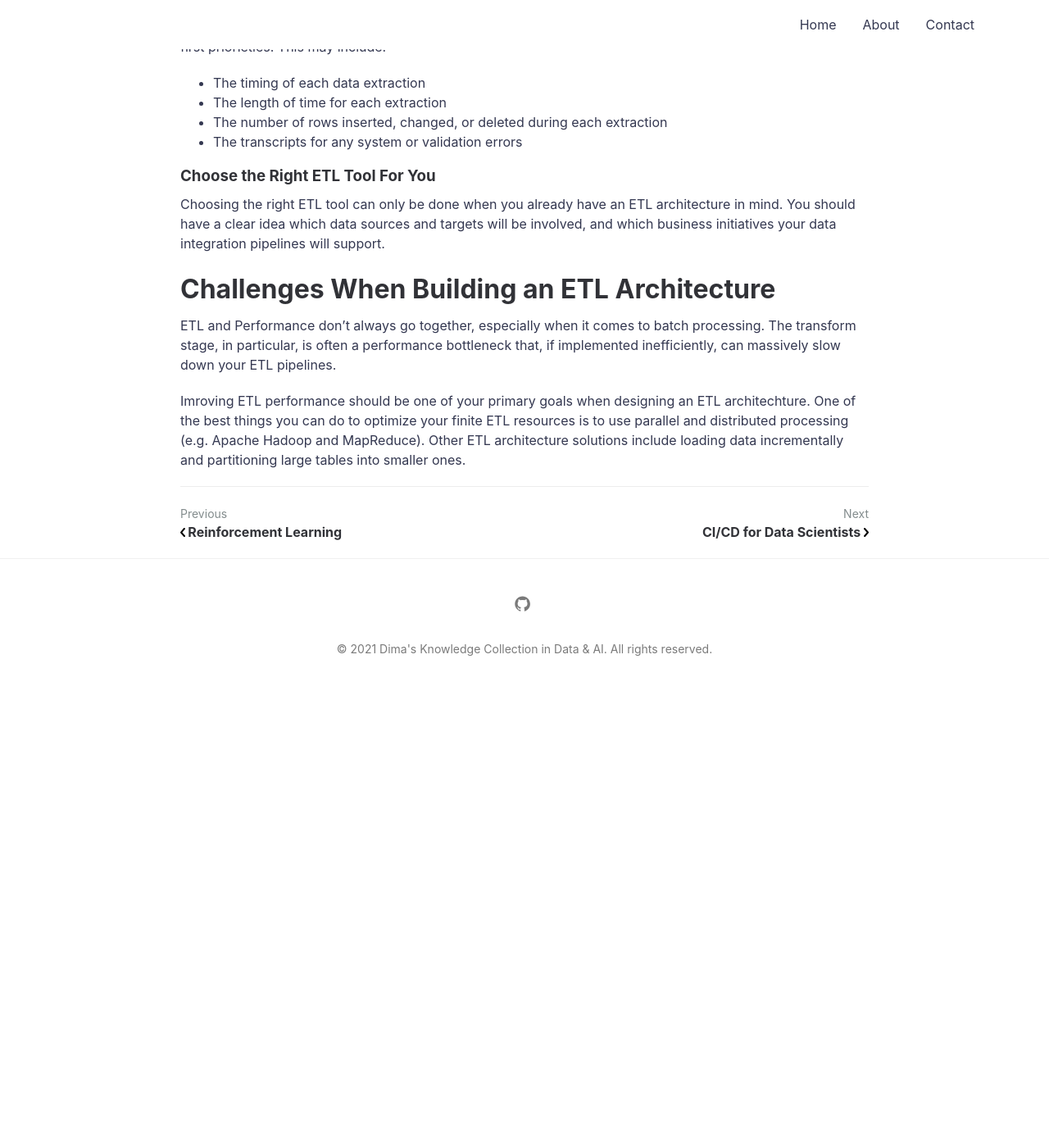
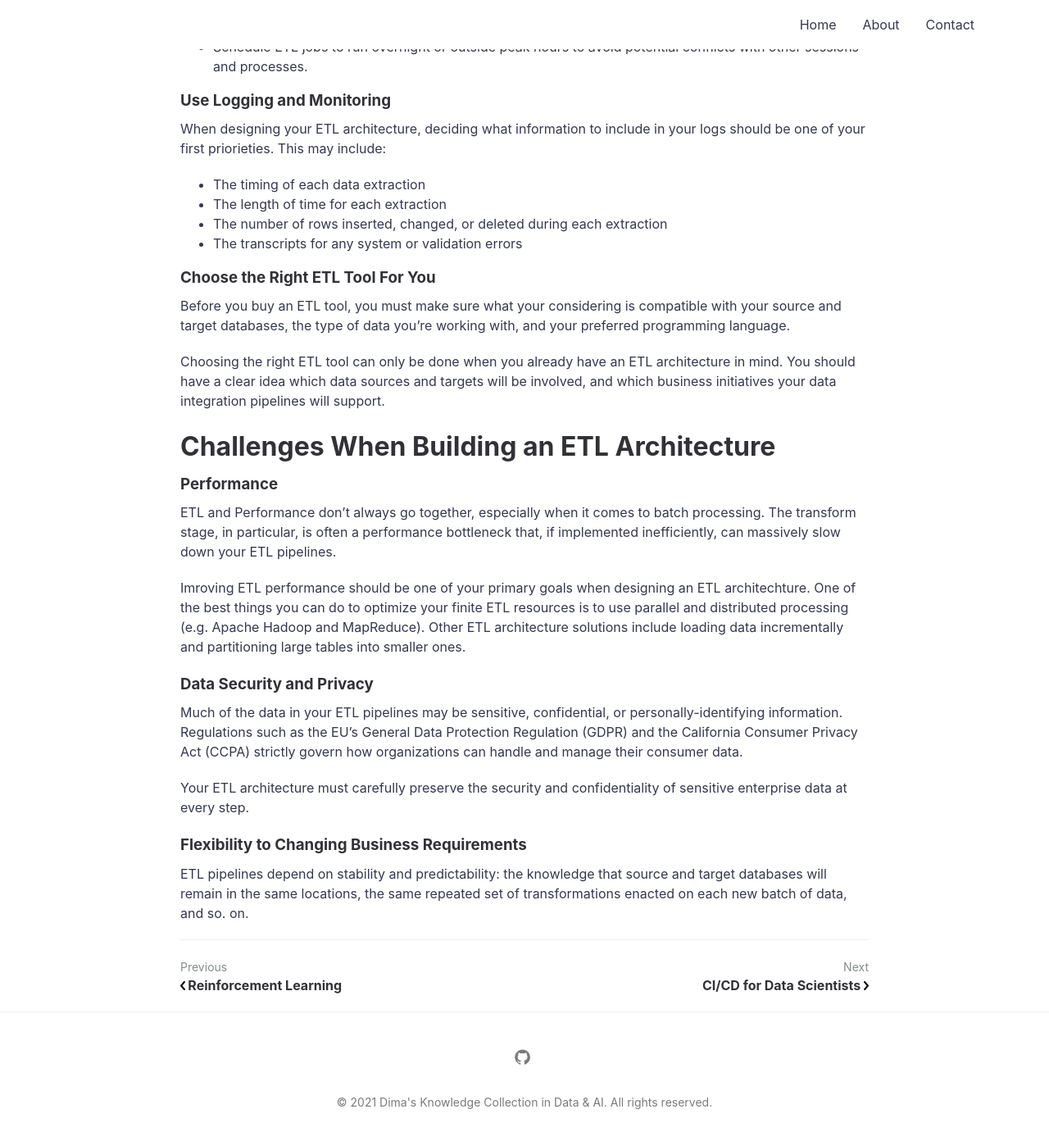
Before and after one commit to DataDima90/ai.github.io, a Jekyll site: the page built from _posts/2020-10-10-AirFlow.md, in a window 1280 px wide and 1400 px high, scrolled down 1227 px. Shown: the top 1392 px of the window at 82% size. Built offline with Jekyll 4.4.1, drawn with Linux system fonts in a browser that asks for light colours; a script that is not in the unit is left out; before the commit the page ends 2074 px from its top, so only the background shows below that; some of the changed text lies outside the part shown.

Commit message:
Update 2020-10-10-AirFlow.md

```diff
--- a/_posts/2020-10-10-AirFlow.md
+++ b/_posts/2020-10-10-AirFlow.md
@@ -7,6 +7,12 @@ categories: [Data Engineering, ETL Architecture, WorkFlow Management]
 mathjax: true
 summary: ETL Architecture
 ---
+
+
+# What is ETL?
+**ETL** is the process of Extract, Transform and Load of data. ETL collects and processes data from various sources into one data store where it can then be later analyzed.
+
+
 
 # Best Practices for ETL Architecture
 
@@ -33,9 +39,20 @@ When designing your ETL architecture, deciding what information to include in yo
 
 
 ### Choose the Right ETL Tool For You
+Before you buy an ETL tool, you must make sure what your considering is compatible with your source and target databases, the type of data you're working with, and your preferred programming language.
+
 Choosing the right ETL tool can only be done when you already have an ETL architecture in mind. You should have a clear idea which data sources and targets will be involved, and which business initiatives your data integration pipelines will support.
 
 # Challenges When Building an ETL Architecture
+### Performance
 ETL and Performance don't always go together, especially when it comes to batch processing. The transform stage, in particular, is often a performance bottleneck that, if implemented inefficiently, can massively slow down your ETL pipelines.
 
 Imroving ETL performance should be one of your primary goals when designing an ETL architechture. One of the best things you can do to optimize your finite ETL resources is to use parallel and distributed processing (e.g. Apache Hadoop and MapReduce). Other ETL architecture solutions include loading data incrementally and partitioning large tables into smaller ones.
+
+### Data Security and Privacy
+Much of the data in your ETL pipelines may be sensitive, confidential, or personally-identifying information. Regulations such as the EU's General Data Protection Regulation (GDPR) and the California Consumer Privacy Act (CCPA) strictly govern how organizations can handle and manage their consumer data.
+
+Your ETL architecture must carefully preserve the security and confidentiality of sensitive enterprise data at every step.
+
+### Flexibility to Changing Business Requirements
+ETL pipelines depend on stability and predictability: the knowledge that source and target databases will remain in the same locations, the same repeated set of transformations enacted on each new batch of data, and so. on.
```
